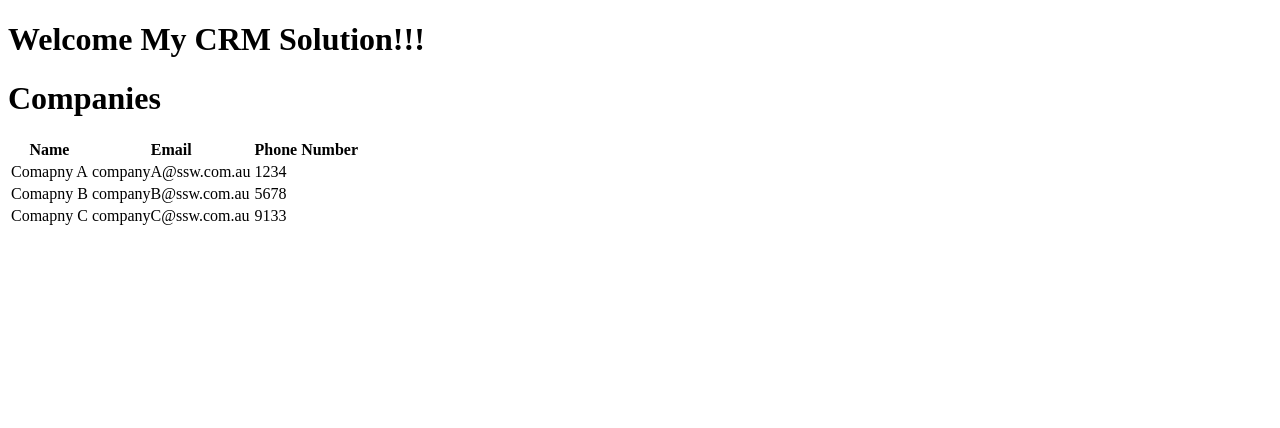
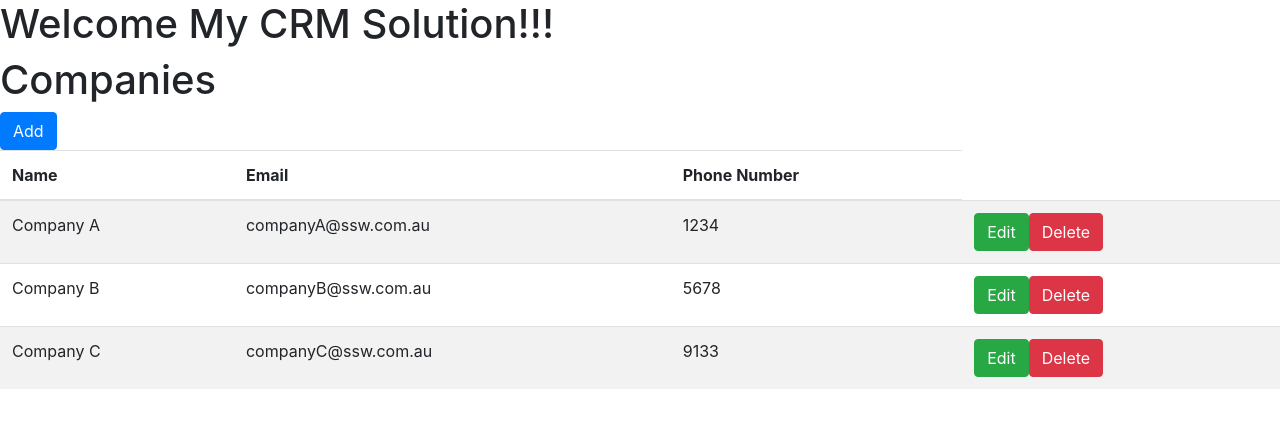
Before and after one commit to duncantalbot/fbc-angular-ssw, an Angular app: page / in a window 1280 px wide. Shown: the top 428 px of the page. Built offline with nearby package versions, Linux system fonts and the light colour scheme.

Commit message:
Bootstrap Configuration

```diff
--- a/angular.json
+++ b/angular.json
@@ -23,12 +23,10 @@
             "polyfills": "src/polyfills.ts",
             "tsConfig": "tsconfig.app.json",
             "aot": false,
-            "assets": [
-              "src/favicon.ico",
-              "src/assets"
-            ],
+            "assets": ["src/favicon.ico", "src/assets"],
             "styles": [
-              "src/styles.scss"
+              "src/styles.scss",
+              "./node_modules/bootstrap/dist/css/bootstrap.min.css"
             ],
             "scripts": []
           },
@@ -88,13 +86,8 @@
             "polyfills": "src/polyfills.ts",
             "tsConfig": "tsconfig.spec.json",
             "karmaConfig": "karma.conf.js",
-            "assets": [
-              "src/favicon.ico",
-              "src/assets"
-            ],
-            "styles": [
-              "src/styles.scss"
-            ],
+            "assets": ["src/favicon.ico", "src/assets"],
+            "styles": ["src/styles.scss"],
             "scripts": []
           }
         },
@@ -106,9 +99,7 @@
               "tsconfig.spec.json",
               "e2e/tsconfig.json"
             ],
-            "exclude": [
-              "**/node_modules/**"
-            ]
+            "exclude": ["**/node_modules/**"]
           }
         },
         "e2e": {
@@ -124,6 +115,7 @@
           }
         }
       }
-    }},
+    }
+  },
   "defaultProject": "firebootcamp-crm"
 }
--- a/package.json
+++ b/package.json
@@ -19,6 +19,8 @@
     "@angular/platform-browser": "~8.2.13",
     "@angular/platform-browser-dynamic": "~8.2.13",
     "@angular/router": "~8.2.13",
+    "@ng-bootstrap/ng-bootstrap": "^5.1.4",
+    "bootstrap": "^4.3.1",
     "rxjs": "~6.4.0",
     "tslib": "^1.10.0",
     "zone.js": "~0.9.1"
--- a/src/app/company/company-list/company-list.component.html
+++ b/src/app/company/company-list/company-list.component.html
@@ -1,6 +1,8 @@
+<div class="container"></div>
 <h1>Companies</h1>
 
-<table>
+<button class="btn btn-primary">Add</button>
+<table class="table table-striped">
   <thead>
     <th>Name</th>
     <th>Email</th>
@@ -11,6 +13,10 @@
       <td>{{ company.name }}</td>
       <td>{{ company.email }}</td>
       <td>{{ company.phone }}</td>
+      <td>
+        <button class="btn btn-success">Edit</button>
+        <button class="btn btn-danger">Delete</button>
+      </td>
     </tr>
   </tbody>
 </table>
--- a/src/app/company/company-list/company-list.component.ts
+++ b/src/app/company/company-list/company-list.component.ts
@@ -13,9 +13,9 @@ export class CompanyListComponent implements OnInit {
 
   ngOnInit() {
     this.companies = [
-      { name: 'Comapny A', email: 'companyA@ssw.com.au', phone: 1234 },
-      { name: 'Comapny B', email: 'companyB@ssw.com.au', phone: 5678 },
-      { name: 'Comapny C', email: 'companyC@ssw.com.au', phone: 9133 }
+      { name: 'Company A', email: 'companyA@ssw.com.au', phone: 1234 },
+      { name: 'Company B', email: 'companyB@ssw.com.au', phone: 5678 },
+      { name: 'Company C', email: 'companyC@ssw.com.au', phone: 9133 }
     ];
   }
 }
```
Also changed, not shown: src/app/app.module.ts (+5 -11 lines), 1 other file (tests, documents, lock files or other folders).
